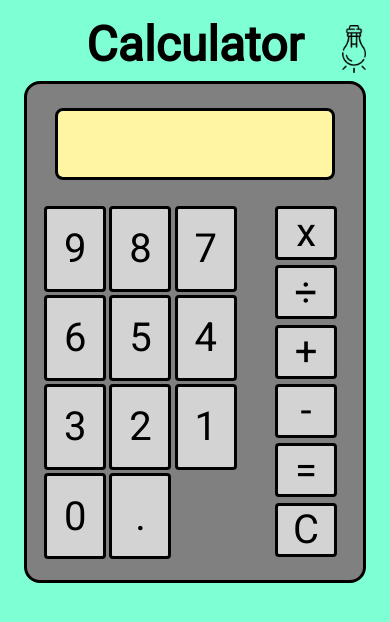
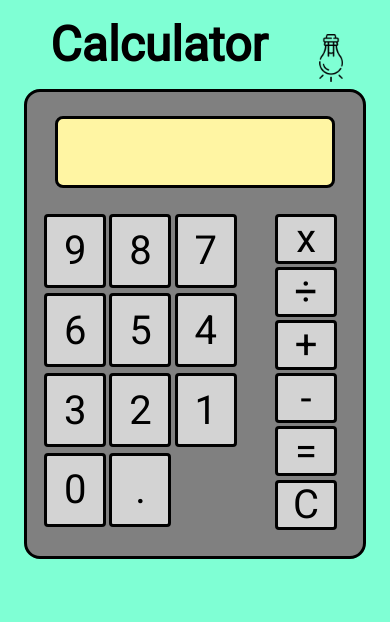
Before and after one commit to coccagerman/calculator, a plain HTML site: page index.html in a window 390 px wide. Drawn offline with nearby package versions, Linux system fonts and the light colour scheme.

Commit message:
Minor adaptation in mobile version

```diff
--- a/_mediaQueries.scss
+++ b/_mediaQueries.scss
@@ -3,17 +3,20 @@
     overflow: hidden;
 
             #lightbulb {
+                position: absolute;
+                top: 4%;
+                right: 9%;
                 width: 3rem;
             }
 
             h1{
                 font-size: 3rem;
-                margin: .5rem;
+                margin: .5rem .5rem 1rem -4rem;
             }
 
             #calculator {
                 width: 90%;
-                height: 31rem;
+                height: 29rem;
 
                 #calculatorDisplay {
                     height: 4rem;
@@ -35,14 +38,14 @@
                         display: flex;
                         flex-wrap: wrap;
                         div {
-                            height: 3rem;
+                            height: 2.75rem;
                         }
                     }
 
                     .btn {
                         font-size: 2.5rem;
                         min-width: 3.5rem;
-                        height: 5rem;
+                        height: 4.25rem;
                         margin: .1rem;
                         border: black solid;
                         border-radius: .25rem;
--- a/index.html
+++ b/index.html
@@ -9,8 +9,10 @@
     <link rel="icon" href="calculator.png">
 </head>
 <body class="">
-    <h1>Calculator</h1>
-    <img src="lampOff.png" alt="Lightbulb icon" id="lightbulb">
+    <header>
+        <h1>Calculator</h1>
+        <img src="lampOff.png" alt="Lightbulb icon" id="lightbulb">
+    </header>
     <div id="calculator">
         <section>
             <input type="text" value="" id="calculatorDisplay" readonly/>
```
Also changed, not shown: styles.css, 1 other file.
